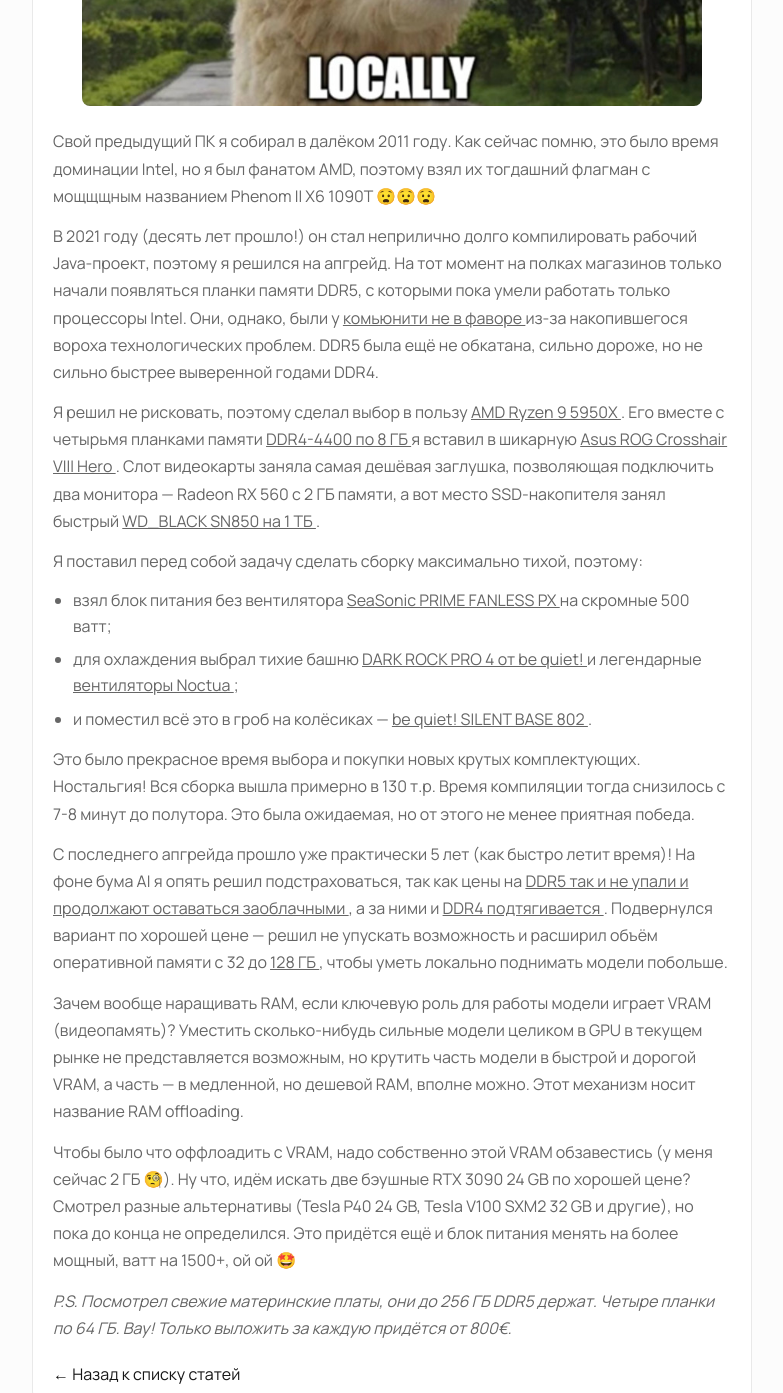
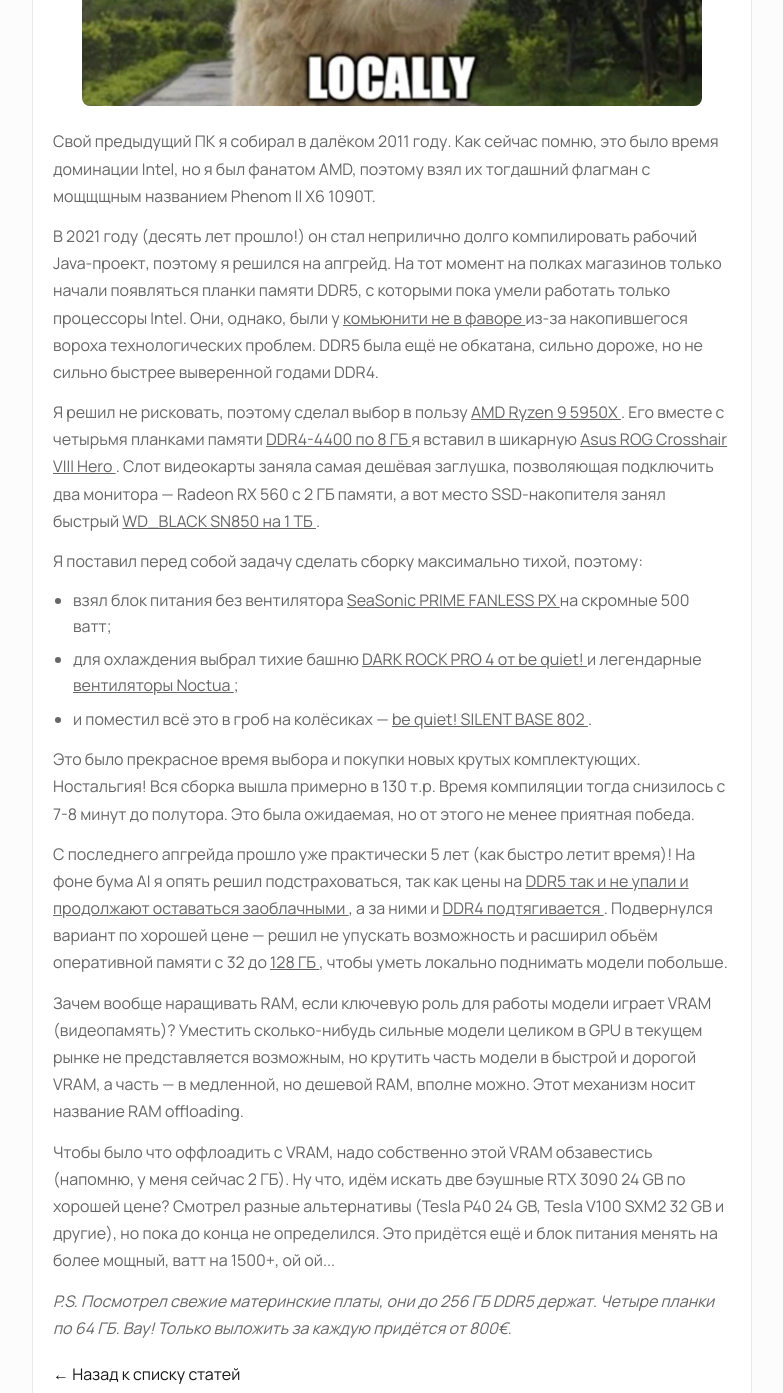
Before and after one commit to Sublimee/sublimee.github.io, a website: page posts/ai-powered-workstations.html in a window 1280 px wide. Shown: the part 660-2053 px from the top of the page, without its empty margins (248-1031 px from the left). Drawn offline with Linux system fonts and the light colour scheme.

Commit message:
pc-upgrade

```diff
--- a/posts/ai-powered-workstations.html
+++ b/posts/ai-powered-workstations.html
@@ -30,7 +30,7 @@
           <p>
             Свой предыдущий ПК я собирал в далёком 2011 году. Как сейчас помню, это было время доминации
             Intel, но я был фанатом AMD, поэтому взял их тогдашний флагман с мощщщным названием Phenom II X6
-            1090T 😧😧😧
+            1090T.
           </p>
           <p>
             В 2021 году (десять лет прошло!) он стал неприлично долго компилировать рабочий Java-проект,
@@ -139,10 +139,10 @@
             Этот механизм носит название RAM offloading.
           </p>
           <p>
-            Чтобы было что оффлоадить с VRAM, надо собственно этой VRAM обзавестись (у меня сейчас 2 ГБ 🧐). Ну
+            Чтобы было что оффлоадить с VRAM, надо собственно этой VRAM обзавестись (напомню, у меня сейчас 2 ГБ). Ну
             что, идём искать две бэушные RTX 3090 24 GB по хорошей цене? Смотрел разные альтернативы (Tesla P40
             24 GB, Tesla V100 SXM2 32 GB и другие), но пока до конца не определился. Это придётся ещё и блок
-            питания менять на более мощный, ватт на 1500+, ой ой 🤩
+            питания менять на более мощный, ватт на 1500+, ой ой...
           </p>
           <p>
             <em>
```
